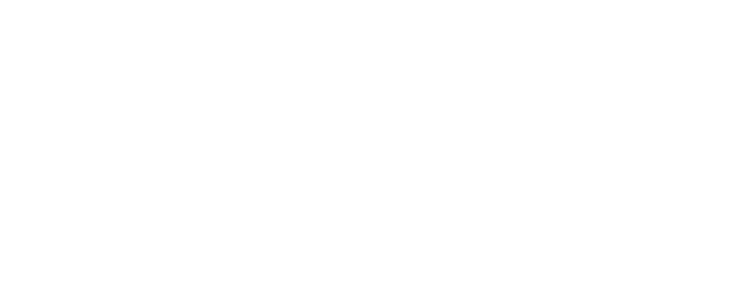
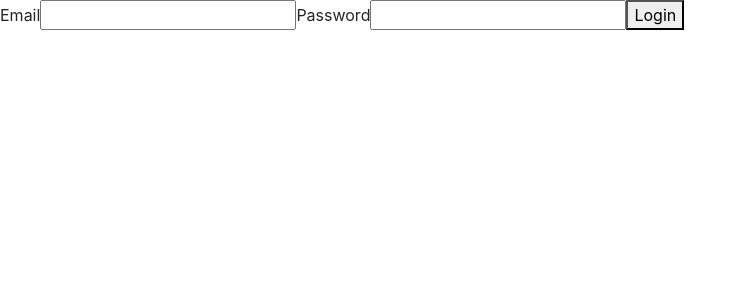
Before and after one commit to OliverslottVidendjurs/WorldCruise, a React (Create React App) app: page /login in a window 1280 px wide. Shown: the top 300 px of the page, without its empty margins (0-746 px from the left). Built offline with nearby package versions, Linux system fonts and the light colour scheme.

Commit message:
more stuff

```diff
--- a/src/App.js
+++ b/src/App.js
@@ -5,6 +5,7 @@
 import RedigerButik from "./RedigerButik/ButikAdmin";
 import OpretBruger from "./OpretBruger/OpretKonto";
 import RedigerBruger from "./RedigerBruger/BrugerAdmin";
+import BrugerLogin from "./Login/BrugerLogin";
 import "../node_modules/bootstrap/dist/css/bootstrap.css";
 import {BrowserRouter, Route} from "react-router-dom";
 
@@ -15,6 +16,7 @@
       <Route path="/redigerbutik/:id" component={RedigerButik}/>
       <Route path="/opretbruger" component={OpretBruger}/>
       <Route path="/redigerbruger/:id" component={RedigerBruger}/>
+      <Route path="/login" component={BrugerLogin}/>
     </BrowserRouter>
   );
 }
--- /dev/null
+++ b/src/Login/BrugerLogin.js
@@ -0,0 +1,32 @@
+import React, {useState} from "react";
+import Axios from "axios";
+
+function BrugerLogin(){
+    const [email, setEmail] = useState("");
+    const [password, setPassword] = useState("");
+
+    function handleSubmit(e){
+        e.preventDefault();
+        Axios.post("http://worldcruiseapi.azurewebsites.net/bruger/login", {
+            Email: email,
+            Kodeord: password
+        }).then(response => {
+            window.location.href = `/redigerbruger/${response.data}`
+        }).catch(error => {
+            if(error.response.status === 400){
+                alert("Forkert email eller password!");
+            }
+        });
+    }
+    return(
+        <form onSubmit={handleSubmit}>
+            <label htmlFor="">Email</label>
+            <input type="text" onChange={(e) => setEmail(e.target.value)}/>
+            <label htmlFor="">Password</label>
+            <input onChange={(e) => setPassword(e.target.value)} type="password"/>
+            <button type="submit">Login</button>
+        </form>
+    );
+}
+
+export default BrugerLogin;
--- a/src/RedigerBruger/BrugerAdmin.jsx
+++ b/src/RedigerBruger/BrugerAdmin.jsx
@@ -41,10 +41,11 @@
     function OverfoerPenge(e){
         e.preventDefault();
         let input = document.querySelector("#inputOverfør");
+        let newAmount = parseInt(input.value) + parseInt(belob);
         Axios.post(`https://worldcruiseapi.azurewebsites.net/bruger/edit/${id}`, {
-            Penge: input.value
+            Penge: newAmount
         }).then(response => {
-            setBelob(input.value);
+            setBelob(newAmount);
             input.value = "";
             alert("overført!");
         });
@@ -98,7 +99,7 @@
 
             </form>
             <div className="mb-5">
-                <h4>Konto balance: <span class="kontoBalance">-{belob} kr.</span></h4>
+                <h4>Konto balance: <span class="kontoBalance">{belob} kr.</span></h4>
             </div>
             <h5>Butikker du har handlet i:</h5>
             <table className="mb-5">
```
